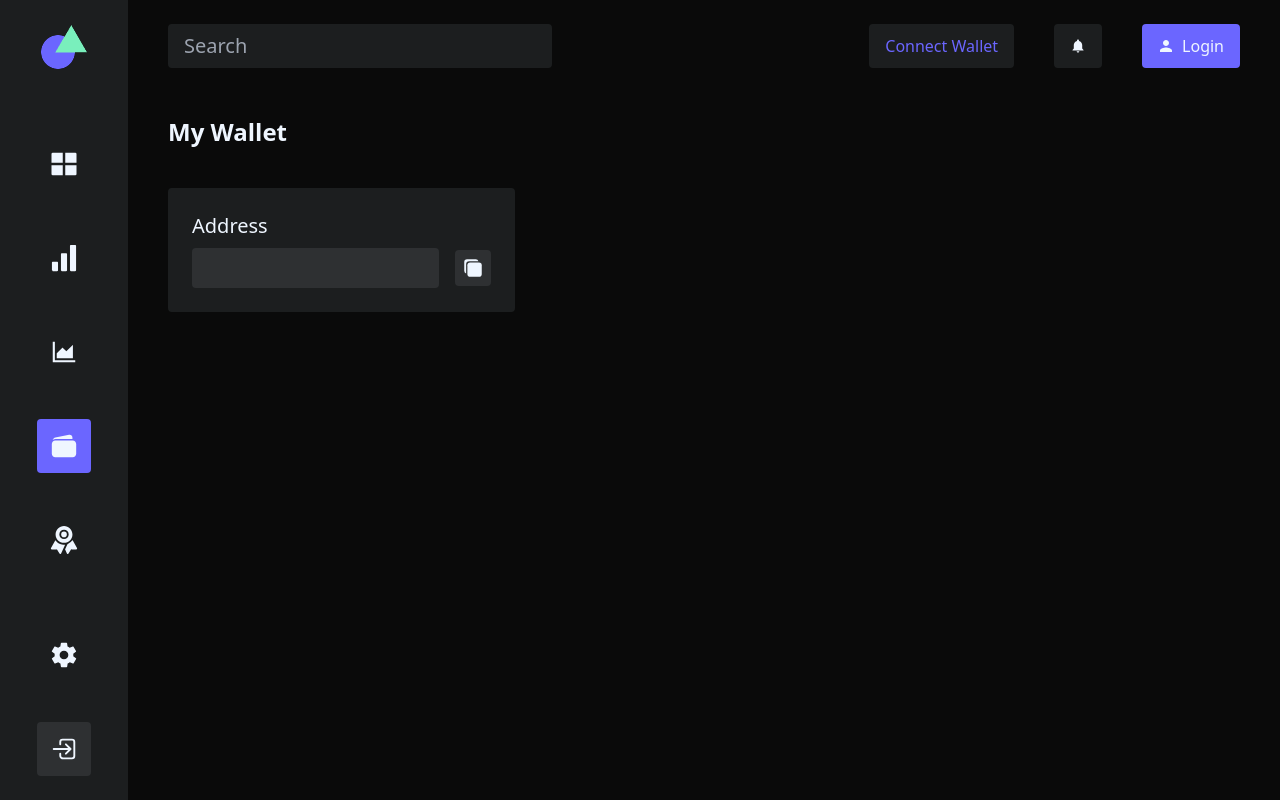
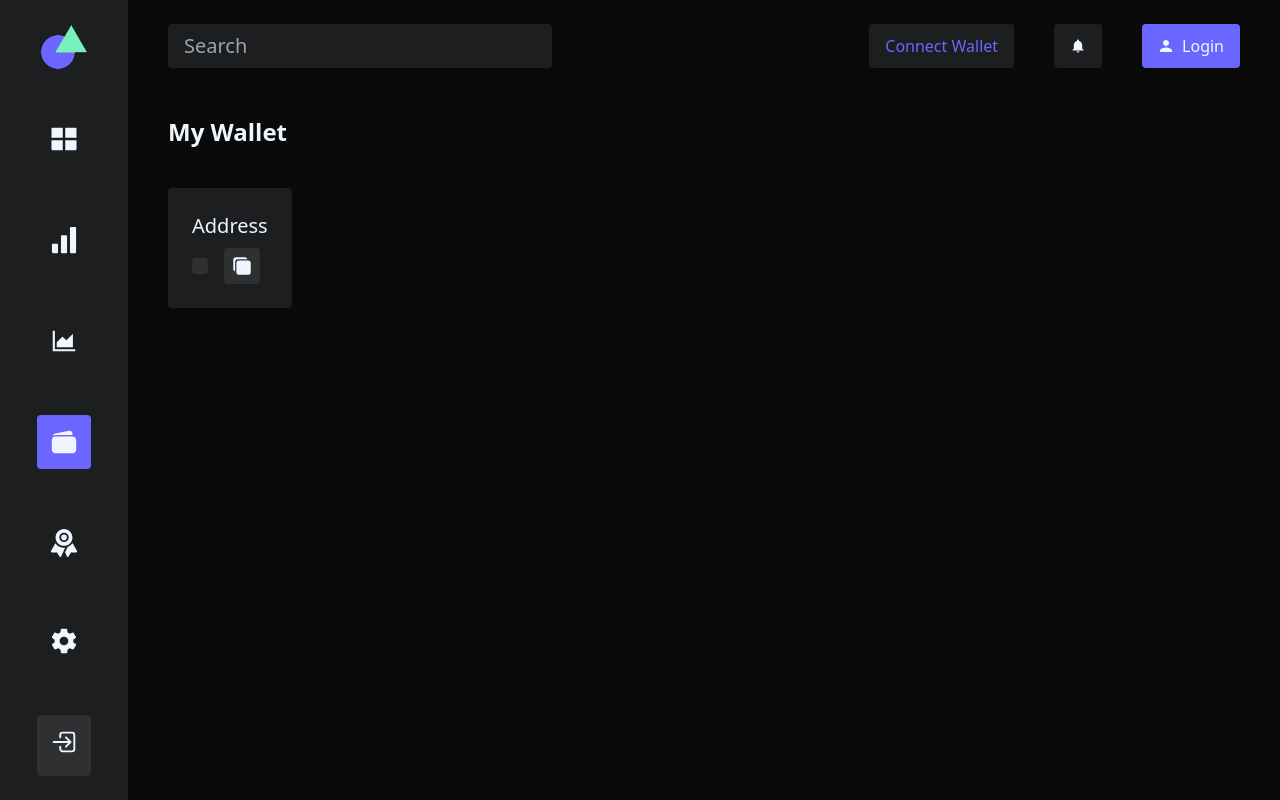
Before and after one commit to Virendra-khorwal/blockchain-coin-swap-web-app, a Next.js app: page /wallet in a window 1280 px wide. Built offline with nearby package versions, Linux system fonts and the light colour scheme.

Commit message:
UI update

```diff
--- a/components/Sidebar.jsx
+++ b/components/Sidebar.jsx
@@ -1,10 +1,10 @@
 import Link from "next/link";
 import { RiLayoutGridFill } from "react-icons/ri";
 import { AiFillSignal, AiOutlineAreaChart, BsBack } from "react-icons/ai";
-import { IoIosWallet, IoMdSettings, } from "react-icons/io";
+import { IoIosWallet, IoMdSettings } from "react-icons/io";
 import { IoRibbon, IoLogInOutline, IoLogOutOutline } from "react-icons/io5";
 
-import logo from '../public/logo.png'
+import logo from "../public/logo.png";
 import Image from "next/image";
 import { useRouter } from "next/router";
 
@@ -26,7 +26,8 @@ const Sidebar = () => {
                   active === "/"
                     ? "bg-primary-color"
                     : "hover:text-primary-color active:bg-primary-color active:text-white"
-                } p-3 rounded cursor-pointer `}
+                } p-3 rounded cursor-pointer tooltip tooltip-right`}
+                data-tip="dashboard"
               >
                 <RiLayoutGridFill />
               </div>
@@ -39,7 +40,8 @@ const Sidebar = () => {
                   active === "/swap"
                     ? "bg-primary-color"
                     : "hover:text-primary-color active:bg-primary-color active:text-white"
-                } p-3 rounded cursor-pointer`}
+                } p-3 rounded cursor-pointer tooltip tooltip-right`}
+                data-tip="swap"
               >
                 <AiFillSignal />
               </div>
@@ -52,7 +54,8 @@ const Sidebar = () => {
                   active === "/stat"
                     ? "bg-primary-color"
                     : "hover:text-primary-color active:bg-primary-color active:text-white"
-                } p-3 rounded cursor-pointer`}
+                } p-3 rounded cursor-pointer tooltip tooltip-right`}
+                data-tip="stat"
               >
                 <AiOutlineAreaChart />
               </div>
@@ -65,7 +68,8 @@ const Sidebar = () => {
                   active === "/wallet"
                     ? "bg-primary-color"
                     : "hover:text-primary-color active:bg-primary-color active:text-white"
-                } p-3 rounded cursor-pointer`}
+                } p-3 rounded cursor-pointer tooltip tooltip-right`}
+                data-tip="wallet"
               >
                 <IoIosWallet />
               </div>
@@ -79,7 +83,8 @@ const Sidebar = () => {
                   active === "/rewards"
                     ? "bg-primary-color"
                     : "hover:text-primary-color active:bg-primary-color active:text-white"
-                } p-3 rounded cursor-pointer `}
+                } p-3 rounded cursor-pointer tooltip tooltip-right`}
+                data-tip="rewards"
               >
                 <IoRibbon />
               </div>
@@ -90,14 +95,18 @@ const Sidebar = () => {
       <div className="text-3xl">
         <ul className="flex flex-col gap-y-10">
           <li className="p-3 rounded cursor-pointer">
+            <div className="tooltip tooltip-right" data-tip="setting">
               <Link href="#">
                 <IoMdSettings />
               </Link>
+            </div>
           </li>
           <li className="p-3 rounded cursor-pointer bg-dark-light">
+            <div className="tooltip tooltip-right" data-tip="login">
               <Link href="#">
                 <IoLogInOutline />
               </Link>
+            </div>
           </li>
         </ul>
       </div>
--- a/package.json
+++ b/package.json
@@ -10,6 +10,7 @@
   },
   "dependencies": {
     "crypto-currency-icon": "^0.1.8",
+    "daisyui": "^2.33.0",
     "next": "12.3.1",
     "react": "18.2.0",
     "react-dom": "18.2.0",
--- a/pages/wallet.jsx
+++ b/pages/wallet.jsx
@@ -4,6 +4,12 @@ import { TransactionContext } from "../context/TransactionContext";
 import { IoCopy } from "react-icons/io5";
 const Wallet = () => {
   const { currentAccount } = useContext(TransactionContext);
+
+  //   const onCopy = () => {
+
+  //   }
+
+  // ADD Copy text feature
 
   return (
     <div className="text-white">
@@ -12,14 +18,14 @@ const Wallet = () => {
         <div className="bg-dark-secondary flex flex-col gap-2">
           <h3 className="text-xl">Address</h3>
           <div className="flex items-center gap-4">
-            <input
-              className="bg-dark-light text-primary-color p-2 rounded outline-none w-max"
-              defaultValue={currentAccount}
-              readOnly
-            />
-            <button className="bg-dark-light p-2 text-xl rounded">
-              <IoCopy />
-            </button>
+            <p className="bg-dark-light text-primary-color p-2 rounded outline-none w-max">
+              {currentAccount}
+            </p>
+            <div className="tooltip tooltip-info" data-tip="copy">
+              <button className="bg-dark-light p-2 text-xl rounded">
+                <IoCopy />
+              </button>
+            </div>
             {/* IoCopy*/}
           </div>
         </div>
--- a/tailwind.config.js
+++ b/tailwind.config.js
@@ -17,5 +17,5 @@ module.exports = {
       'yellow': '##eab308',
     }
   },
-  plugins: [],
+  plugins: [require("daisyui")],
 }
```
Also changed, not shown: 1 other file (tests, documents, lock files or other folders). Lines whose indentation alone changed are shown as unchanged.
